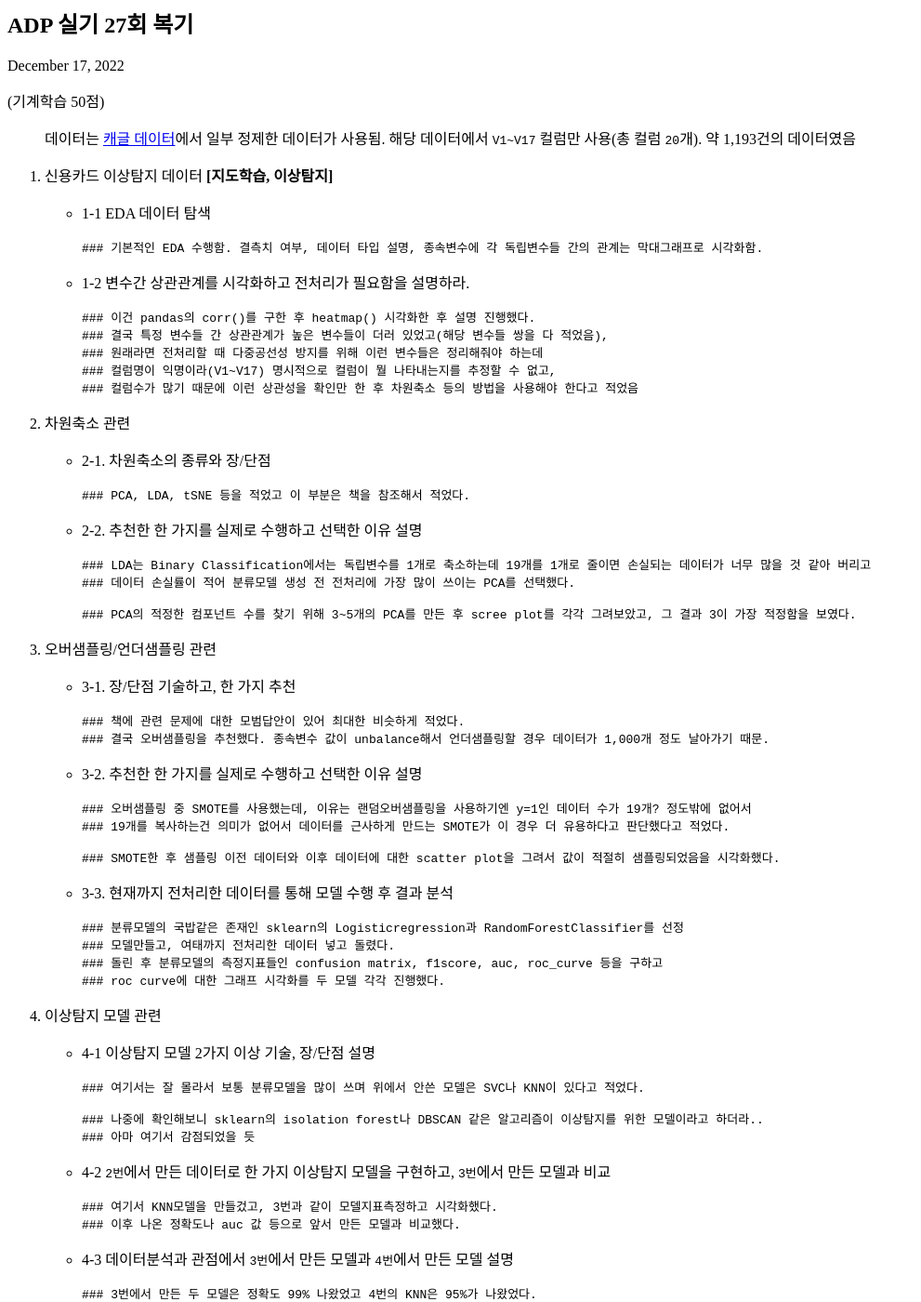
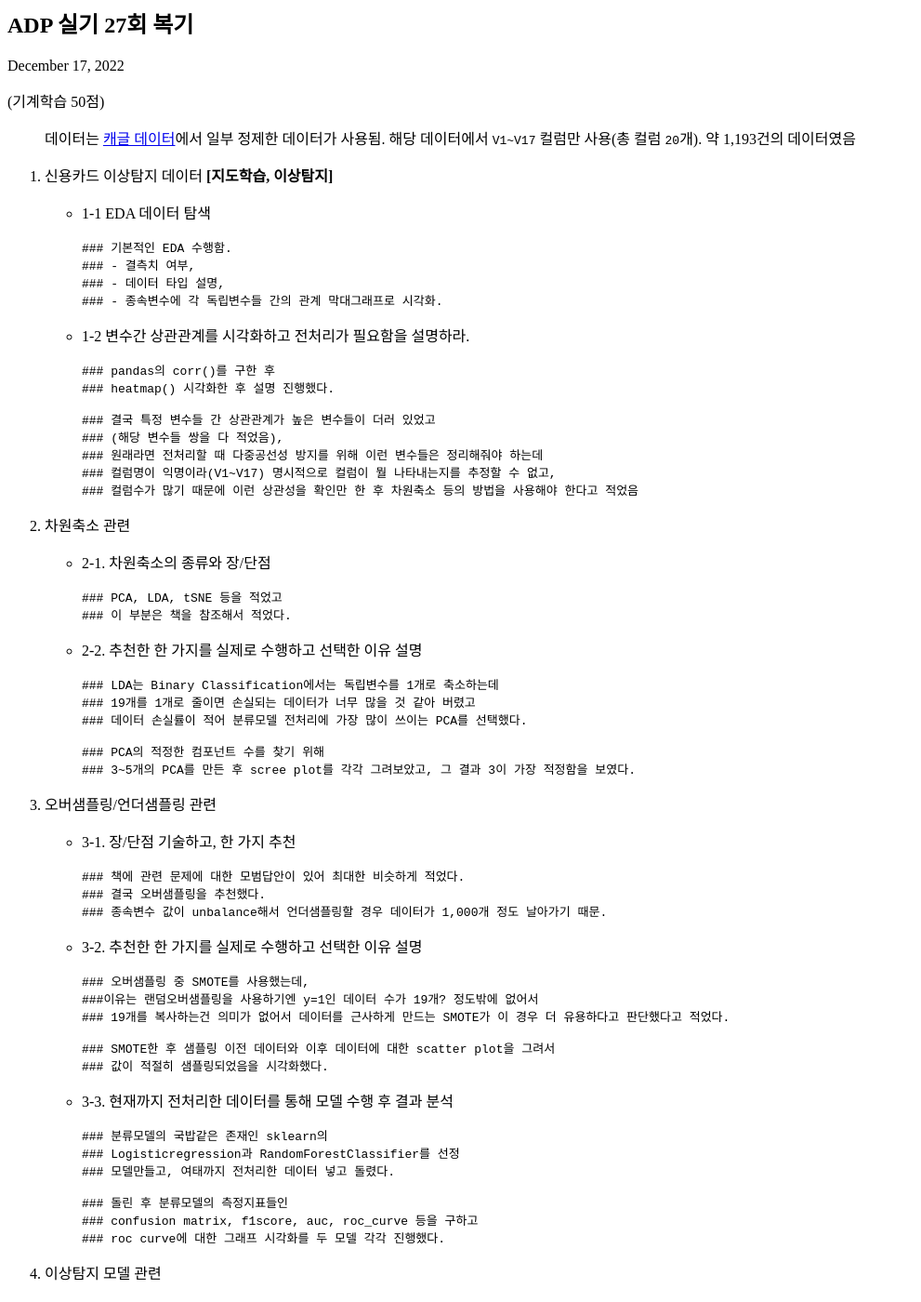
Before and after one commit to amaruak00/amaruak00.github.io, a Jekyll site: the page built from _posts/2022-12-17-adp27th.md, in a window 1280 px wide and 1400 px high, scrolled down 871 px. Shown: the whole window at 93% size, without its empty margins (0-991 px from the left). Built offline with Jekyll 4.4.1, drawn with Linux system fonts in a browser that asks for light colours; some of the changed text lies outside the part shown.

Commit message:
1219 line delimited

````diff
--- a/_posts/2022-12-17-adp27th.md
+++ b/_posts/2022-12-17-adp27th.md
@@ -14,14 +14,20 @@ tags: [ADP, Python]
    - 1-1 EDA 데이터 탐색
 
      ```python
-     ### 기본적인 EDA 수행함. 결측치 여부, 데이터 타입 설명, 종속변수에 각 독립변수들 간의 관계는 막대그래프로 시각화함.
+     ### 기본적인 EDA 수행함.
+     ### - 결측치 여부,
+     ### - 데이터 타입 설명,
+     ### - 종속변수에 각 독립변수들 간의 관계 막대그래프로 시각화.
      ```
 
    - 1-2 변수간 상관관계를 시각화하고 전처리가 필요함을 설명하라.
 
      ```python
-     ### 이건 pandas의 corr()를 구한 후 heatmap() 시각화한 후 설명 진행했다.
-     ### 결국 특정 변수들 간 상관관계가 높은 변수들이 더러 있었고(해당 변수들 쌍을 다 적었음),
+     ### pandas의 corr()를 구한 후
+     ### heatmap() 시각화한 후 설명 진행했다.
+
+     ### 결국 특정 변수들 간 상관관계가 높은 변수들이 더러 있었고
+     ### (해당 변수들 쌍을 다 적었음),
      ### 원래라면 전처리할 때 다중공선성 방지를 위해 이런 변수들은 정리해줘야 하는데
      ### 컬럼명이 익명이라(V1~V17) 명시적으로 컬럼이 뭘 나타내는지를 추정할 수 없고,
      ### 컬럼수가 많기 때문에 이런 상관성을 확인만 한 후 차원축소 등의 방법을 사용해야 한다고 적었음
@@ -32,16 +38,19 @@ tags: [ADP, Python]
    - 2-1. 차원축소의 종류와 장/단점
 
      ```python
-     ### PCA, LDA, tSNE 등을 적었고 이 부분은 책을 참조해서 적었다.
+     ### PCA, LDA, tSNE 등을 적었고
+     ### 이 부분은 책을 참조해서 적었다.
      ```
 
    - 2-2. 추천한 한 가지를 실제로 수행하고 선택한 이유 설명
 
      ```python
-     ### LDA는 Binary Classification에서는 독립변수를 1개로 축소하는데 19개를 1개로 줄이면 손실되는 데이터가 너무 많을 것 같아 버리고
-     ### 데이터 손실률이 적어 분류모델 생성 전 전처리에 가장 많이 쓰이는 PCA를 선택했다.
+     ### LDA는 Binary Classification에서는 독립변수를 1개로 축소하는데
+     ### 19개를 1개로 줄이면 손실되는 데이터가 너무 많을 것 같아 버렸고
+     ### 데이터 손실률이 적어 분류모델 전처리에 가장 많이 쓰이는 PCA를 선택했다.
 
-     ### PCA의 적정한 컴포넌트 수를 찾기 위해 3~5개의 PCA를 만든 후 scree plot를 각각 그려보았고, 그 결과 3이 가장 적정함을 보였다.
+     ### PCA의 적정한 컴포넌트 수를 찾기 위해
+     ### 3~5개의 PCA를 만든 후 scree plot를 각각 그려보았고, 그 결과 3이 가장 적정함을 보였다.
      ```
 
 
@@ -51,24 +60,30 @@ tags: [ADP, Python]
 
      ```python
      ### 책에 관련 문제에 대한 모범답안이 있어 최대한 비슷하게 적었다.
-     ### 결국 오버샘플링을 추천했다. 종속변수 값이 unbalance해서 언더샘플링할 경우 데이터가 1,000개 정도 날아가기 때문.
+     ### 결국 오버샘플링을 추천했다.
+     ### 종속변수 값이 unbalance해서 언더샘플링할 경우 데이터가 1,000개 정도 날아가기 때문.
      ```
 
    - 3-2. 추천한 한 가지를 실제로 수행하고 선택한 이유 설명
 
      ```python
-     ### 오버샘플링 중 SMOTE를 사용했는데, 이유는 랜덤오버샘플링을 사용하기엔 y=1인 데이터 수가 19개? 정도밖에 없어서
+     ### 오버샘플링 중 SMOTE를 사용했는데,
+     ###이유는 랜덤오버샘플링을 사용하기엔 y=1인 데이터 수가 19개? 정도밖에 없어서
      ### 19개를 복사하는건 의미가 없어서 데이터를 근사하게 만드는 SMOTE가 이 경우 더 유용하다고 판단했다고 적었다.
 
-     ### SMOTE한 후 샘플링 이전 데이터와 이후 데이터에 대한 scatter plot을 그려서 값이 적절히 샘플링되었음을 시각화했다.
+     ### SMOTE한 후 샘플링 이전 데이터와 이후 데이터에 대한 scatter plot을 그려서
+     ### 값이 적절히 샘플링되었음을 시각화했다.
      ```
 
    - 3-3. 현재까지 전처리한 데이터를 통해 모델 수행 후 결과 분석
 
      ```python
-     ### 분류모델의 국밥같은 존재인 sklearn의 Logisticregression과 RandomForestClassifier를 선정
+     ### 분류모델의 국밥같은 존재인 sklearn의
+     ### Logisticregression과 RandomForestClassifier를 선정
      ### 모델만들고, 여태까지 전처리한 데이터 넣고 돌렸다.
-     ### 돌린 후 분류모델의 측정지표들인 confusion matrix, f1score, auc, roc_curve 등을 구하고
+
+     ### 돌린 후 분류모델의 측정지표들인
+     ### confusion matrix, f1score, auc, roc_curve 등을 구하고
      ### roc curve에 대한 그래프 시각화를 두 모델 각각 진행했다.
      ```
 
@@ -77,9 +92,10 @@ tags: [ADP, Python]
    - 4-1 이상탐지 모델 2가지 이상 기술, 장/단점 설명
 
      ```python
-     ### 여기서는 잘 몰라서 보통 분류모델을 많이 쓰며 위에서 안쓴 모델은 SVC나 KNN이 있다고 적었다.
+     ### 여기서는 잘 몰라서 보통 분류모델을 많이 쓰며
+     ### 위에서 안쓴 모델은 SVC나 KNN이 있다고 적었다.
 
-     ### 나중에 확인해보니 sklearn의 isolation forest나 DBSCAN 같은 알고리즘이 이상탐지를 위한 모델이라고 하더라..
+     ### sklearn의 isolation forest나 DBSCAN 같은 알고리즘이 이상탐지를 위한 모델이라고 하더라..
      ### 아마 여기서 감점되었을 듯
      ```
 
@@ -97,7 +113,8 @@ tags: [ADP, Python]
      ### 근데 Confusion Matrix 확인해보니 3번 모델은 False Negative가 각각 1개씩 있었다. KNN은 0개였다.
      ### 여기에 착안해 이상탐지 모델은 정확도도 물론 중요하지만 False Negative 즉
      ### 사기 건수를 사기 건수가 아니라고 할 경우가 매우 치명적이므로
-     ### 얼핏 정확도만 봤을 때 99%의 모델을 추천하는 것이아닌 FN이 없는 모델을 추천하는 것이 분석가의 올바른 관점이라고 적었다.
+     ### 얼핏 정확도만 봤을 때 99%의 모델을 추천하는 것이아닌
+     ### FN이 없는 모델을 추천하는 것이 분석가의 올바른 관점이라고 적었다.
      ```
 
 
@@ -130,16 +147,19 @@ tags: [ADP, Python]
 
    ```python
    ### t검정을 사용한다고 생각함.
-   ### 상류/하류 간 독립이 아니라고 했으므로 독립표본 검정(쌍검정)이 아닌 대응표본 검정을 실행해야 한다고 생각했다.
+   ### 상류/하류 간 독립이 아니라고 했으므로
+   ### 독립표본 검정(쌍검정)이 아닌 대응표본 검정을 실행해야 한다고 생각했다.
 
    ### 먼저 상류와 하류 데이터에 대한 각각의 정규성 검정을 했다.
    from scipy import stats
    stats.shapiro(df.up), stats.shapiro(df.down)
 
-   ### 이때 두 데이터 중 하나가 정규성을 만족 못하여 stats.ttest_rel을 쓰지 못하고, 윌콕슨 검정을 시행했다.
+   ### 이때 두 데이터 중 하나가 정규성을 만족 못하여
+   ### stats.ttest_rel을 쓰지 못하고, 윌콕슨 검정을 시행했다.
    stats.wilcoxon(df.up, df.down)
 
-   ### 시행 결과 p값이 0.05 미만으로 나와 귀무가설을 기각했다. 즉, 상류-하류간 어류다양성 점수에 유의미한 차이가 있었다.
+   ### 시행 결과 p값이 0.05 미만으로 나와 귀무가설을 기각했다.
+   ### 즉, 상류-하류간 어류다양성 점수에 유의미한 차이가 있었다.
 
    ```
 
````
